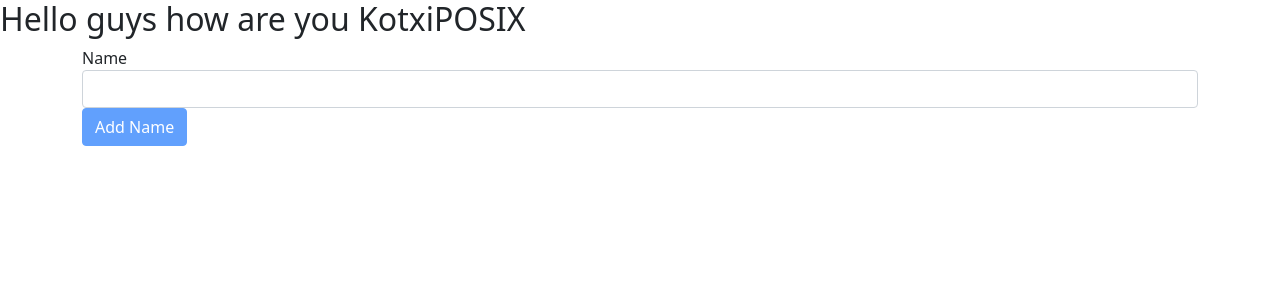
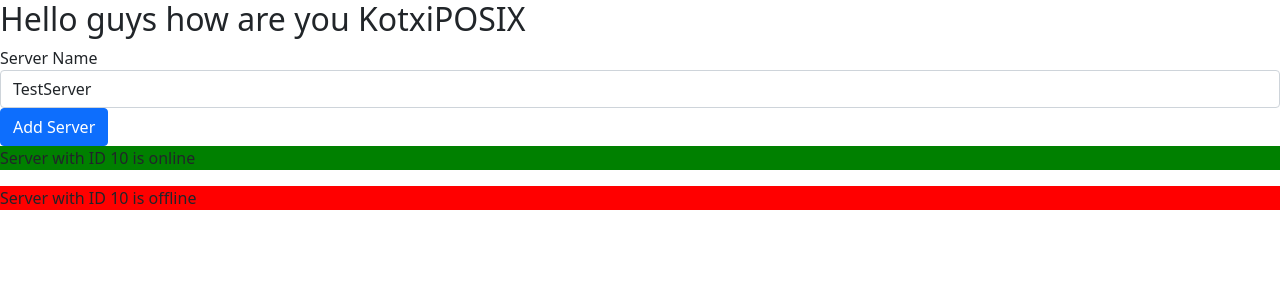
Before and after one commit to dtmiranda/my-first-app, an Angular app: page / in a window 1280 px wide. Shown: the top 300 px of the page. Built offline with nearby package versions, Linux system fonts and the light colour scheme.

Commit message:
some extrutural directive usage

```diff
--- a/src/app/app.component.html
+++ b/src/app/app.component.html
@@ -1,2 +1,5 @@
 <h2>Hello guys how are you {{name}}</h2>
-<app-new></app-new>
+
+<!--<app-new></app-new> -->
+
+<app-servers></app-servers>
--- a/src/app/app.module.ts
+++ b/src/app/app.module.ts
@@ -4,11 +4,15 @@ import { FormsModule } from '@angular/forms';
 
 import { AppComponent } from './app.component';
 import { NewComponent } from './new/new.component';
+import { ServerComponent } from './server/server.component';
+import { ServersComponent } from './servers/servers.component';
 
 @NgModule({
   declarations: [
     AppComponent,
-    NewComponent
+    NewComponent,
+    ServerComponent,
+    ServersComponent
   ],
   imports: [
     BrowserModule,
--- /dev/null
+++ b/src/app/server/server.component.html
@@ -0,0 +1 @@
+<p [ngStyle]="{backgroundColor: getColor()}">{{ 'Server' }} with ID {{ serverId }} is {{getServerStatus()}}</p>
--- /dev/null
+++ b/src/app/server/server.component.ts
@@ -0,0 +1,28 @@
+import { Component, OnInit } from '@angular/core';
+
+@Component({
+  selector: 'app-server',
+  templateUrl: './server.component.html',
+  styleUrls: ['./server.component.css']
+})
+export class ServerComponent{
+  serverId : number = 10;
+  serverStatus: string = "offline";
+
+
+  constructor() {
+    this.serverStatus = Math.random() > 0.5 ? 'online' : 'offline';
+  }
+
+
+  getServerStatus(){
+    return this.serverStatus;
+  }
+
+  getColor(){
+    return this.serverStatus === 'online' ? 'green' : 'red';
+  }
+
+
+
+}
--- /dev/null
+++ b/src/app/servers/servers.component.html
@@ -0,0 +1,15 @@
+<label>Server Name</label>
+<input
+    type="text"
+    class="form-control"
+    [(ngModel)]="serverName">
+
+<button
+    class="btn btn-primary"
+    [disabled]="!allowNewServer"
+    (click)="onCreateServer()">Add Server</button>
+
+
+<p *ngIf="serverCreated">Server was created, server name is {{ serverName }}</p>
+
+<app-server *ngFor="let server of servers"></app-server>
--- /dev/null
+++ b/src/app/servers/servers.component.ts
@@ -0,0 +1,34 @@
+import { Component, OnInit } from '@angular/core';
+
+@Component({
+  selector: 'app-servers',
+  templateUrl: './servers.component.html',
+  styleUrls: ['./servers.component.css']
+})
+export class ServersComponent implements OnInit {
+  allowNewServer = false;
+  serverCrationStatus = 'No server was created!';
+  serverName = 'TestServer';
+  serverCreated = false;
+  servers = ['Testserver', 'Testserver 2'];
+
+  constructor() {
+    setTimeout(() =>{
+      this.allowNewServer = true;
+    }, 2000);
+  }
+
+  ngOnInit(): void {
+  }
+
+  onCreateServer(){
+    this.serverCreated = true;
+    this.servers.push(this.serverName);
+    this.serverCrationStatus = 'Server was created! Name is ' + this.serverName;
+  }
+
+  onUpdateServerName(event: Event){
+    this.serverName = (<HTMLInputElement>event.target).value;
+  }
+
+}
```
Also changed, not shown: src/app/server/server.component.css (added), src/app/servers/servers.component.css (added), 2 other files (tests, documents, lock files or other folders).
